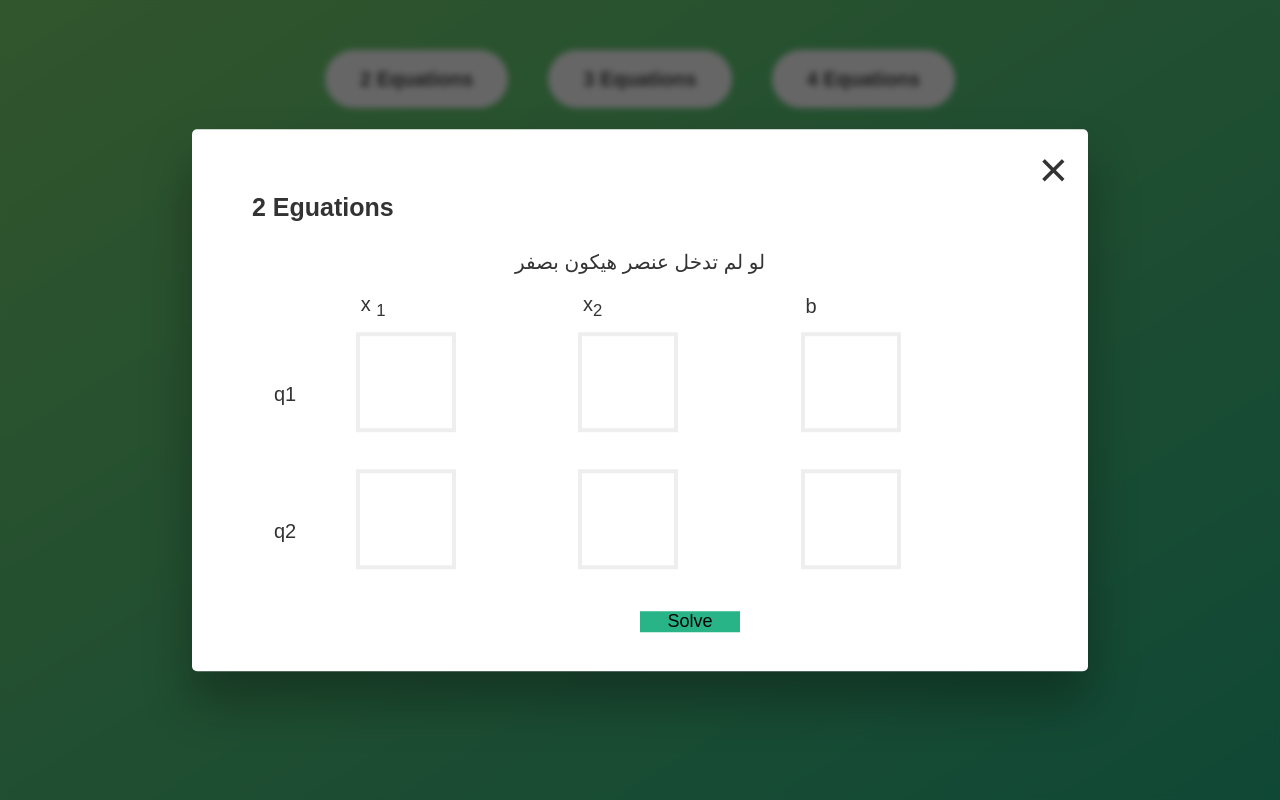
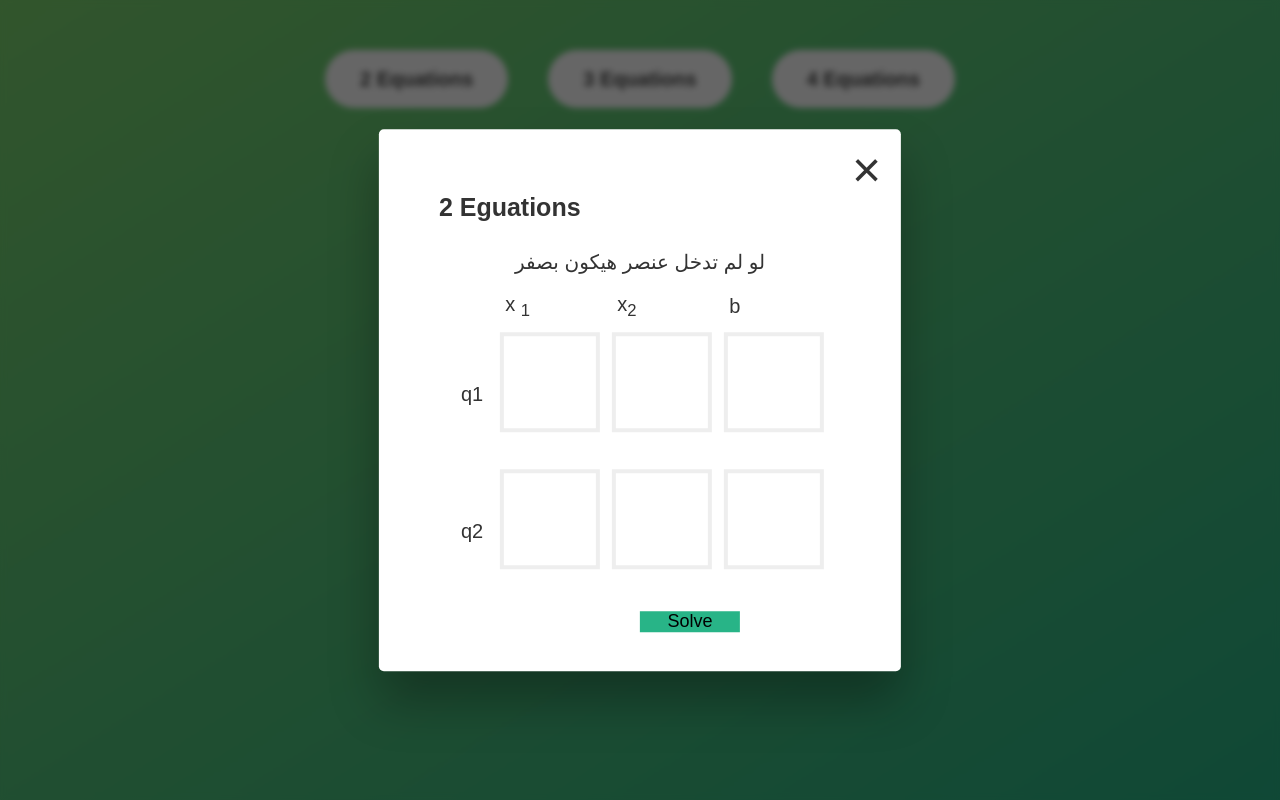
Before and after one commit to 3azizo/solve_linear_system, a plain HTML site: page index.html in a window 1280 px wide. Both pictures are taken after a click on the button "2 Equations". Drawn offline with Linux system fonts and the light colour scheme.

Commit message:
Update style.css

```diff
--- a/style.css
+++ b/style.css
@@ -48,8 +48,6 @@ p {
   font-size: 1.8rem;
 }
 
-/* -------------------------- */
-/* CLASSES TO MAKE MODAL WORK */
 .hidden {
   display: none;
 }
@@ -59,7 +57,7 @@ p {
   top: 50%;
   left: 50%;
   transform: translate(-50%, -50%);
-  width: 70%;
+  width: fit-content;
 
   background-color: white;
   padding: 6rem;
```
